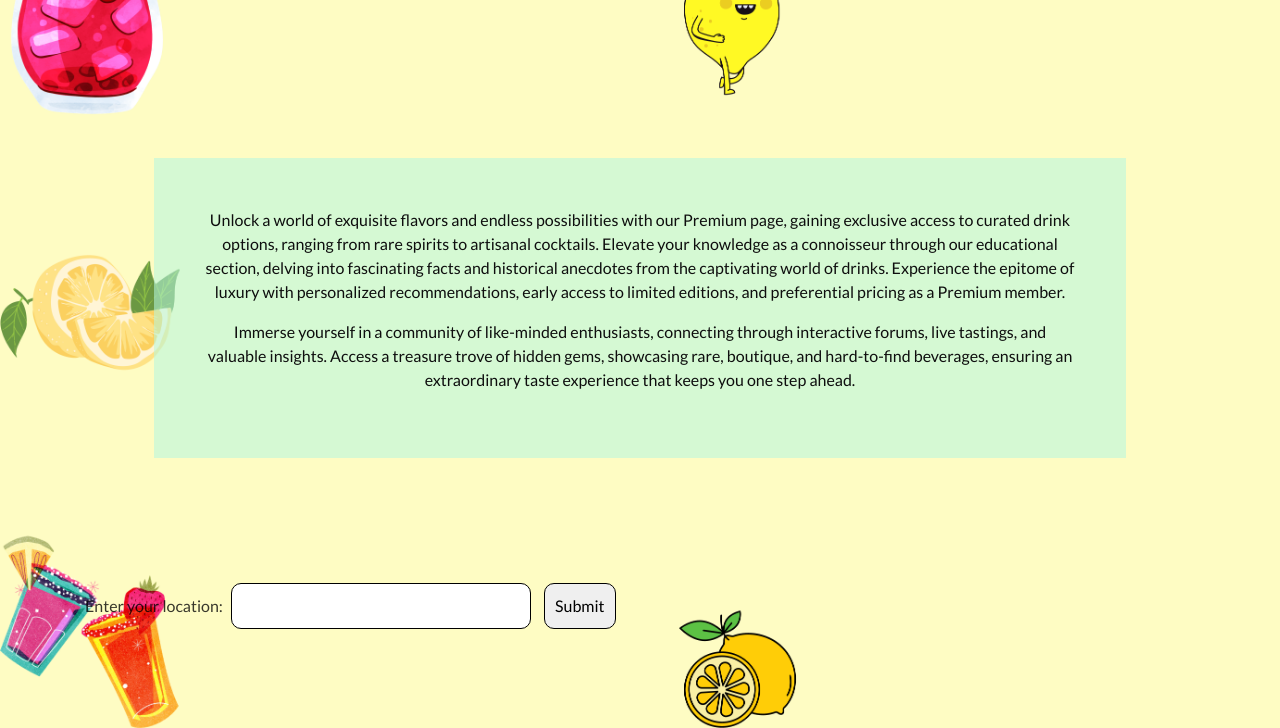
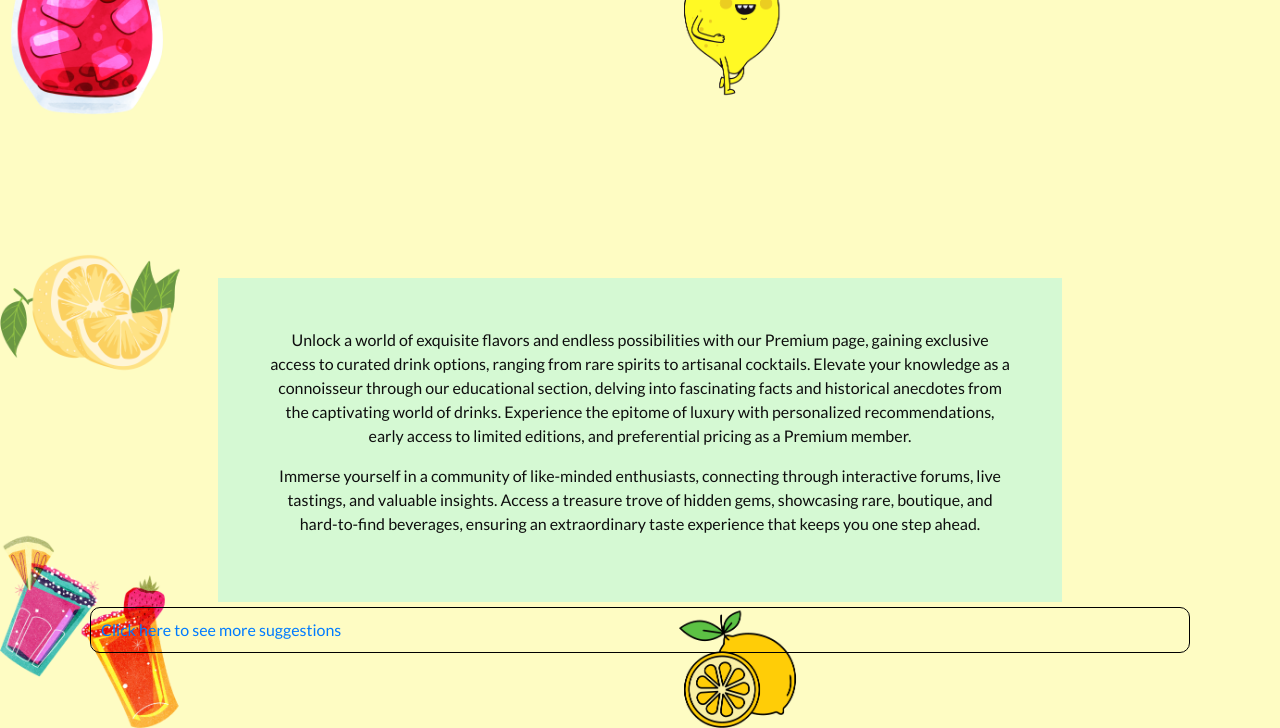
Before and after one commit to AriMichel/Drink_Buddy, a Django app: page /premium/ in a window 1280 px wide. Shown: the part 72-800 px from the top of the page. Run offline with Django 4.2, Linux system fonts and the light colour scheme.

Commit message:
removed location and updated premium with search

```diff
--- a/Drink_Buddy/drink_service/templates/drink_service/premium.html
+++ b/Drink_Buddy/drink_service/templates/drink_service/premium.html
@@ -6,13 +6,22 @@
 <br>
 <br>
 <br>
-<div class="location_info"></div>
-    <form method="post" action="{% url 'landing_page' %}">
-        {% csrf_token %}
-        <label for="location">Enter your location:</label>
-        <input type="text" name="location" id="location" required class="input-style">
-        <button class = 'buttons' type="submit">Submit</button>
-    </form>
+
+<div class="username">
+    <h1>
+    {% if user.is_authenticated %}
+    Hi {{ user.username }}, welcome to Drink Buddy Premium!
+    {% endif %}
+    </h1>
+</div>
+
+<div class="text_field">
+    <p>Unlock a world of exquisite flavors and endless possibilities with our Premium page, gaining exclusive access to curated drink options, ranging from rare spirits to artisanal cocktails. Elevate your knowledge as a connoisseur through our educational section, delving into fascinating facts and historical anecdotes from the captivating world of drinks. Experience the epitome of luxury with personalized recommendations, early access to limited editions, and preferential pricing as a Premium member.</p>
+    <p>Immerse yourself in a community of like-minded enthusiasts, connecting through interactive forums, live tastings, and valuable insights. Access a treasure trove of hidden gems, showcasing rare, boutique, and hard-to-find beverages, ensuring an extraordinary taste experience that keeps you one step ahead.</p>
+</div>
+
+<div class="buttons">
+<a href="{% url 'search' %}">Click here to see more suggestions</a>
 </div>
 
 {% endblock %}
--- a/Drink_Buddy/drink_service/templates/drink_service/premium_base.html
+++ b/Drink_Buddy/drink_service/templates/drink_service/premium_base.html
@@ -31,33 +31,20 @@
             <a class="nav-link" href="{% url 'landing_page' %}">About us</a>
           </li>
           <li class="nav-item">
-            <a class="nav-link" href="{% url 'search' %}" target="_blank">Search</a>
+            <a class="nav-link" href="{% url 'search' %}">Search</a>
           </li>
 
           <li class="nav-item">
-            <a class="nav-link" href="{% url 'Educational:all_educational' %}" target="_blank">Educational</a>
+            <a class="nav-link" href="{% url 'Educational:all_educational' %}">Educational</a>
           </li>
 
           <li class="nav-item">
-            <a class="nav-link" href="{% url 'home' %}" target="_blank">Sign-out</a>
+            <a class="nav-link" href="{% url 'home' %}">Sign-out</a>
           </li>
         </ul>
       </div>
     </div>
   </nav>
-
-<div class="username">
-  <h1>
-  {% if user.is_authenticated %}
-  Hi {{ user.username }}, welcome to Drink Buddy Premium!
-  {% endif %}
-  </h1>
-</div>
-
-<div class="text_field">
-  <p>Unlock a world of exquisite flavors and endless possibilities with our Premium page, gaining exclusive access to curated drink options, ranging from rare spirits to artisanal cocktails. Elevate your knowledge as a connoisseur through our educational section, delving into fascinating facts and historical anecdotes from the captivating world of drinks. Experience the epitome of luxury with personalized recommendations, early access to limited editions, and preferential pricing as a Premium member.</p>
-  <p>Immerse yourself in a community of like-minded enthusiasts, connecting through interactive forums, live tastings, and valuable insights. Access a treasure trove of hidden gems, showcasing rare, boutique, and hard-to-find beverages, ensuring an extraordinary taste experience that keeps you one step ahead.</p>
-</div>
 
 <div class="container">
   {% block content %}{% endblock %}
```
